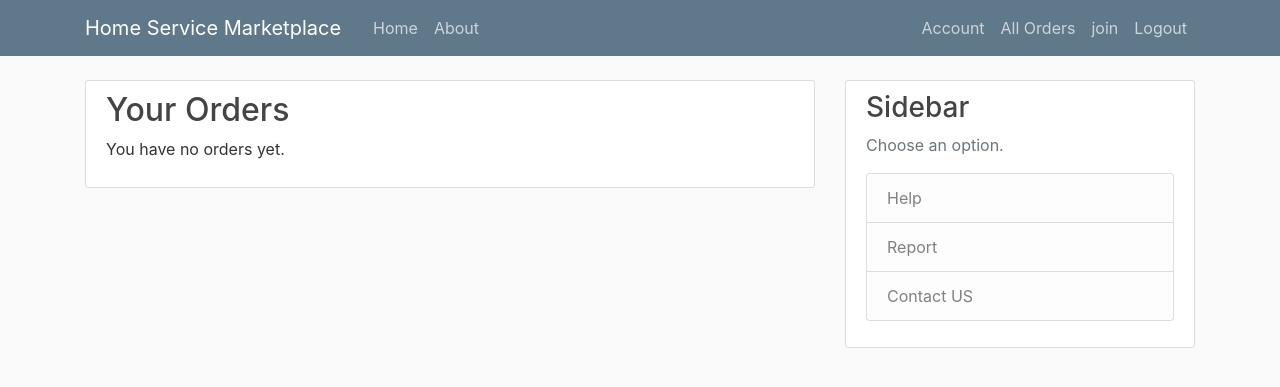
After one commit to Mahadi-Irl/CSE471_Lab_Project, a Flask app: page /alluserorders in a window 1280 px wide. The commit adds this page. Shown: the top 387 px of the page. Run offline with Flask 3, Linux system fonts and the light colour scheme; a user stored in the database is signed in; some libraries are stand-ins or nearby versions.

Commit message:
Masiat part linked

```diff
--- a/create_db.py
+++ /dev/null
@@ -1,5 +0,0 @@
-from flaskapp import app, db
-
-
-with app.app_context():
-    db.create_all()
--- a/flaskapp/routes.py
+++ b/flaskapp/routes.py
@@ -5,7 +5,6 @@ from flask import render_template, url_for, flash, redirect, request
 from flaskapp import app, db, bcrypt
 from flaskapp.models import User, ServiceProvider, ServiceOrder, Service, ServiceProviderService, CategoryEnum
 from flaskapp.forms import RegistrationForm, LoginForm, UpdateAccountForm
-
 from flask_login import login_user, current_user, logout_user, login_required
 from enum import Enum
 from sqlalchemy import or_
@@ -49,9 +48,6 @@ def getservices():
                 "duration": top_service.duration,
             }
     return obj
-
-
-
 
 
 @app.route("/register", methods=['GET', 'POST'])
@@ -136,8 +132,6 @@ def become_service_provider():
         return redirect(url_for('home'))
 
 
-
-
 #search
 @app.route('/search_result', methods=['GET'])
 def search_result():
@@ -164,19 +158,7 @@ def search_result():
     # Apply sorting after all filters
     results = results.order_by(Service.ser_price.asc(), Service.ratings.desc()).all()
 
-
-
-
-
-
-
-
     return render_template('search_results.html', result=results)
-
-
-
-
-
 
 
 
@@ -200,6 +182,30 @@ def save_picture(form_picture):
     return picture_fn
 
 
+@app.route('/alluserorders')
+@login_required
+def alluserorders():
+    orders = ServiceOrder.query.filter_by(customer_id=current_user.id).all()
+    return render_template('alluserorders.html', orders=orders)
+
+
+
+
+@app.route('/userorderdetails/<int:order_id>')
+@login_required
+def userorderdetails(order_id):
+    # Fetch the specific order belonging to the logged-in user
+    order = ServiceOrder.query.filter_by(id=order_id, customer_id=current_user.id).first()
+
+    if not order:
+        flash('Order not found', 'danger')
+        return redirect(url_for('alluserorders'))
+
+    return render_template('userorderdetails.html', details=order)
+
+
+
+
 @app.route("/account", methods=['GET', 'POST'])
 @login_required
 def account():
--- /dev/null
+++ b/flaskapp/templates/alluserorders.html
@@ -0,0 +1,20 @@
+{% extends "layout.html" %}
+{% block content %}
+    <div class="content-section">
+        <h2>Your Orders</h2>
+        {% if orders %}
+            <ul class="list-group">
+                {% for order in orders %}
+                    <li class="list-group-item d-flex justify-content-between align-items-center">
+                        <!-- Access the related service's title -->
+                        <a href="{{ url_for('userorderdetails', order_id=order.id) }}">{{ order.service.title }}</a>
+                        <span class="badge badge-info">{{ order.status }}</span>
+                        <small class="text-muted">{{ order.order_date.strftime('%Y-%m-%d') }}</small>
+                    </li>
+                {% endfor %}
+            </ul>
+        {% else %}
+            <p>You have no orders yet.</p>
+        {% endif %}
+    </div>
+{% endblock content %}
--- a/flaskapp/templates/layout.html
+++ b/flaskapp/templates/layout.html
@@ -33,6 +33,7 @@
             <div class="navbar-nav">
               {% if current_user.is_authenticated %}
                 <a class="nav-item nav-link" href="{{ url_for('account') }}">Account</a>
+                <a class="nav-item nav-link" href="{{ url_for('alluserorders') }}">All Orders</a>
                 <a class="nav-item nav-link" href="{{ url_for('join') }}">join</a>
                 <a class="nav-item nav-link" href="{{ url_for('logout') }}">Logout</a>
               {% else %}
--- a/test.txt
+++ /dev/null
@@ -1 +0,0 @@
-ngaiuohbiouer obikn
```
Also changed, not shown: flaskapp/forms.py (+7 -12 lines), flaskapp/models.py (+5 -4 lines), flaskapp/templates/userorderdetails.html (added, +10 -0 lines), instance/site.db (added).
